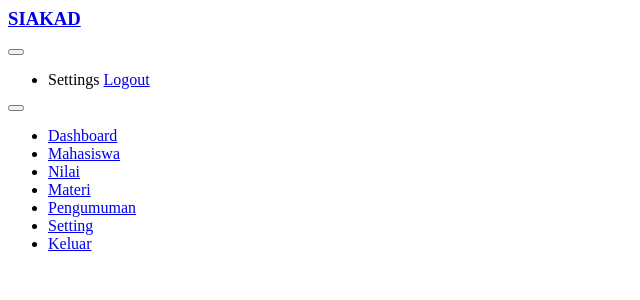
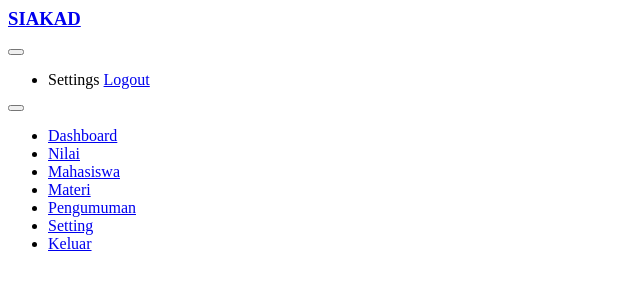
Before and after one commit to dikimeip/siakad-codeigniter, a CodeIgniter app: the page made by application/views/guru/template/menu.php in a window 1280 px wide. Shown: the top 300 px of the page, without its empty margins (0-640 px from the left). Run offline with CodeIgniter, Linux system fonts and the light colour scheme; data that the repository does not hold is empty.

Commit message:
memperbaiki halaman menu guru

```diff
--- a/application/views/guru/template/footer.php
+++ b/application/views/guru/template/footer.php
@@ -1,6 +1,5 @@
 </div>
    </div>
-      </div>
         </div>
           </div>
         <!-- content-wrapper ends -->
--- a/application/views/guru/template/menu.php
+++ b/application/views/guru/template/menu.php
@@ -45,13 +45,13 @@
            <li class="nav-item">
             <a class="nav-link" href="pages/charts/chartjs.html">
               <i class="ti-pie-chart menu-icon"></i>
-              <span class="menu-title">Mahasiswa</span>
+              <span class="menu-title">Nilai</span>
             </a>
           </li>
            <li class="nav-item">
             <a class="nav-link" href="pages/charts/chartjs.html">
               <i class="ti-pie-chart menu-icon"></i>
-              <span class="menu-title">Nilai</span>
+              <span class="menu-title">Mahasiswa</span>
             </a>
           </li>
            <li class="nav-item">
@@ -82,8 +82,4 @@
       </nav>
       <!-- partial -->
       <div class="main-panel">
-        <div class="content-wrapper">
-          <div class="row">
-            <div class="col-md-12 grid-margin">
-              <div class="d-flex justify-content-between align-items-center">
-                <div>
+        <div class="content">
```
